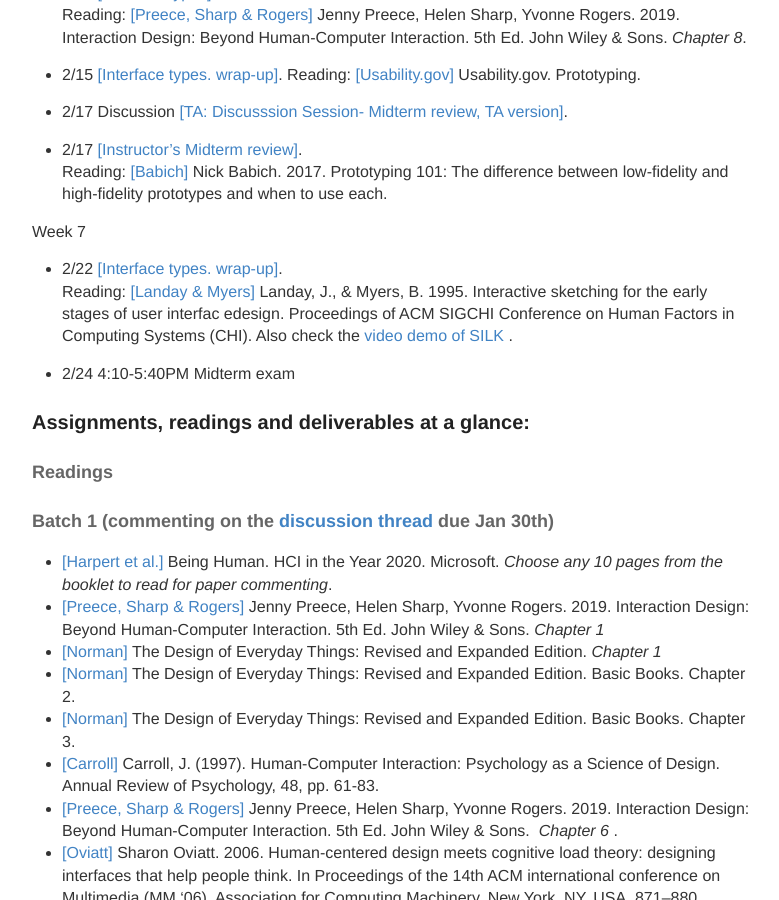
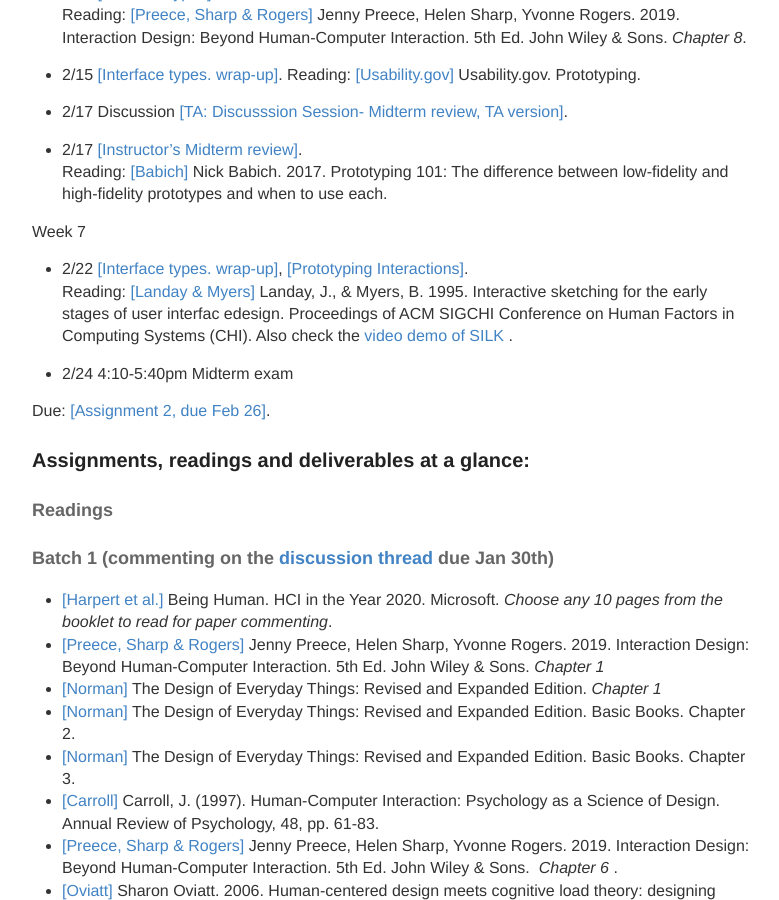
Before and after one commit to hciwang/hciwang.github.io, a Jekyll site: the page built from _posts/2022-1-1-lectures.md, in a window 1280 px wide and 900 px high, scrolled down 2300 px. Shown: the whole window, without its empty margins (248-1027 px from the left). Built offline with Jekyll 4.4.1, drawn with Linux system fonts in a browser that asks for light colours.

Commit message:
Update 2022-1-1-lectures.md

```diff
--- a/_posts/2022-1-1-lectures.md
+++ b/_posts/2022-1-1-lectures.md
@@ -89,11 +89,12 @@
 Reading: [[Babich]](https://blog.adobe.com/en/publish/2017/11/29/prototyping-difference-low-fidelity-high-fidelity-prototypes-use) Nick Babich. 2017. Prototyping 101: The difference between low-fidelity and high-fidelity prototypes and when to use each.
 
 Week 7
-
-- 2/22 [[Interface types. wrap-up]](https://canvas.ucdavis.edu/courses/747452/files/folder/Lecture%20slides?preview=19373512).
+- 2/22 [[Interface types. wrap-up]](https://canvas.ucdavis.edu/courses/747452/files/folder/Lecture%20slides?preview=19373512), [[Prototyping Interactions]](https://canvas.ucdavis.edu/courses/747452/files/folder/Lecture%20slides?preview=19549410).
 Reading: [[Landay & Myers]](https://canvas.ucdavis.edu/courses/747452/files/folder/Misc%20files?preview=19549339) Landay, J., & Myers, B. 1995. Interactive sketching for the early stages of user interfac edesign. Proceedings of ACM SIGCHI Conference on Human Factors in Computing Systems (CHI). Also check the [video demo of SILK](https://www.youtube.com/watch?v=VLQcW6SpJ88) .
 
-- 2/24 4:10-5:40PM Midterm exam
+- 2/24 4:10-5:40pm Midterm exam
+
+Due: [[Assignment 2, due Feb 26]](https://canvas.ucdavis.edu/courses/747452/assignments/1017746).
 
 ### Assignments, readings and deliverables at a glance:
 
```
